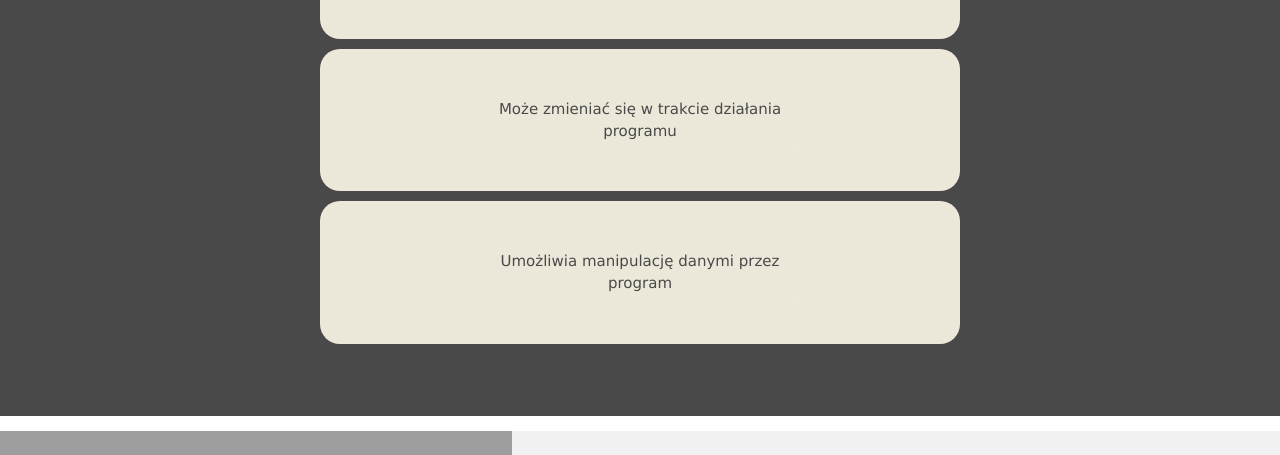
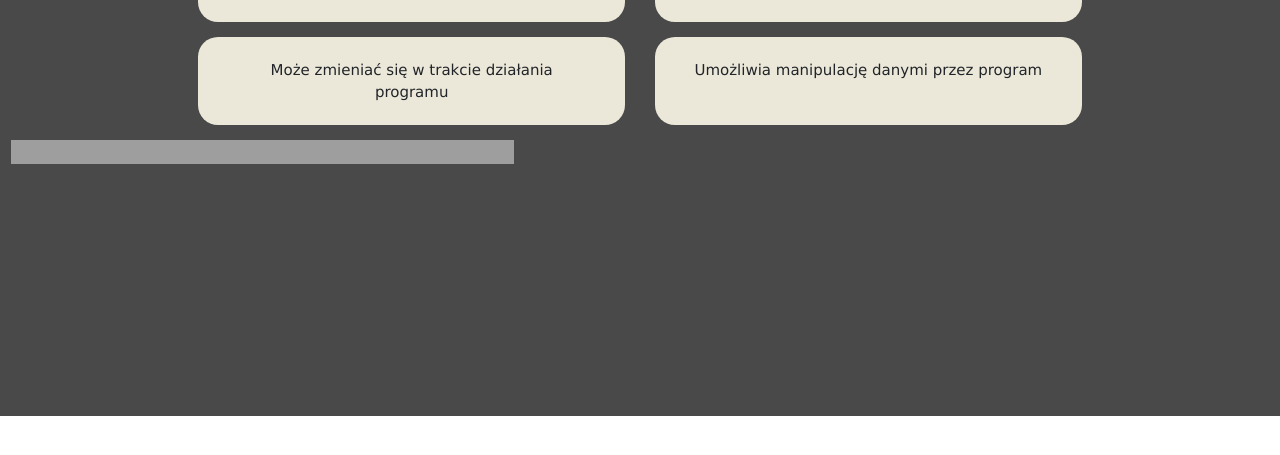
Before and after one commit to labapawel/3a_quiz, a website: page 3a_quiz-master/public/ScreenPage.html in a window 1280 px wide. Shown: the part 384-839 px from the top of the page. After the commit the page ends 800 px from the top, so only its background shows below. Drawn offline with nearby package versions, Linux system fonts and the light colour scheme; no server answers.

Commit message:
update screenpage

```diff
--- a/3a_quiz-master/public/ScreenPage.html
+++ b/3a_quiz-master/public/ScreenPage.html
@@ -10,7 +10,7 @@
     <link href="https://cdn.jsdelivr.net/npm/bootstrap@5.3.2/dist/css/bootstrap.min.css" rel="stylesheet"
         integrity="sha384-T3c6CoIi6uLrA9TneNEoa7RxnatzjcDSCmG1MXxSR1GAsXEV/Dwwykc2MPK8M2HN"
         crossorigin="anonymous">
-        <link rel="stylesheet" href="https://www.w3schools.com/w3css/4/w3.css">
+    <link rel="stylesheet" href="https://www.w3schools.com/w3css/4/w3.css">
     <script defer src="script.js"></script>
     <script src="https://cdn.jsdelivr.net/npm/bootstrap@5.3.2/dist/js/bootstrap.bundle.min.js"
         integrity="sha384-C6RzsynM9kWDrMNeT87bh95OGNyZPhcTNXj1NW7RuBCsyN/o0jlpcV8Qyq46cDfL"
@@ -18,31 +18,29 @@
 </head>
 
 <body>
-</div>
-
     <div class="container-fluid">
         <div class="col-12 text-center">
             <h3 class="pytanie">Pytanie:</h3>
         </div>
         <div class="row">
-            <div class="col-6">
+
+            <div class="col-4">
                 <button class="btn p0">Odpowiedź 1</button>
             </div>
-            <div class="col-6">
+            <div class="col-4">
                 <button class="btn p1">Odpowiedź 2</button>
             </div>
-            <div class="col-6">
+            <div class="col-4">
                 <button class="btn p2">Odpowiedź 3</button>
             </div>
-            <div class="col-6">
+            <div class="col-4">
                 <button class="btn p3">Odpowiedź 4</button>
             </div>
+            <div class="pasek">
+                <div class="w3-grey" style="height: 24px;"></div>
+            </div>
         </div>
-
     </div>
-    <div class="w3-light-grey" style="margin-top: 15px;">
-        <div class="w3-grey" style="height:24px;width:0%"></div>
-
 </body>
 
 </html>
--- a/3a_quiz-master/public/style.css
+++ b/3a_quiz-master/public/style.css
@@ -37,31 +37,27 @@ body {
     justify-content: center;
 }
 
-.col-6 {
+.col-4 {
     background-color: #ECE8D9 !important;
     color: #494949 !important;
-    padding: 2.5vw 5vw;
-    font-size: 3vw;
+    margin: 15px;
+    font-size: larger;
+
     border-radius: 20px;
+    text-align: center;
+
+
+
+}
+
+.btn {
     text-decoration: none;
     display: inline-block;
     text-align: center;
     box-sizing: border-box;
-    margin: 10px;
-    width: 40%;
-}
-
-.btn {
-    background-color: #ECE8D9 !important;
-    color: #494949 !important;
-    padding: 2.5vw 3vw;
-    font-size: 3vw;
-    text-decoration: none;
-    display: inline-block;
-    text-align: center;
-    box-sizing: border-box;
-    margin: 10px;
-    width: 50%;
+    margin: 15px;
+    width: auto;
+    height: 15%;
 }
 
 .btn-play {
```
